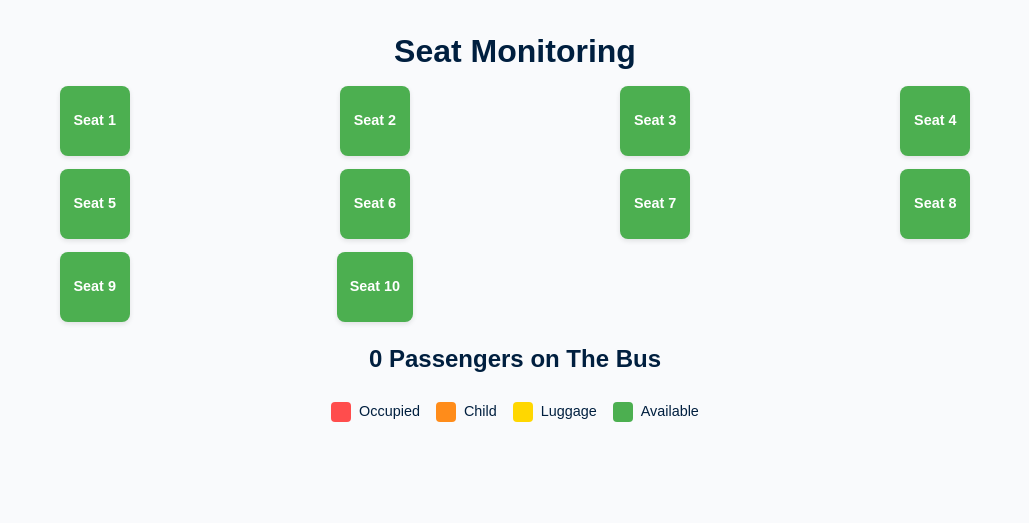
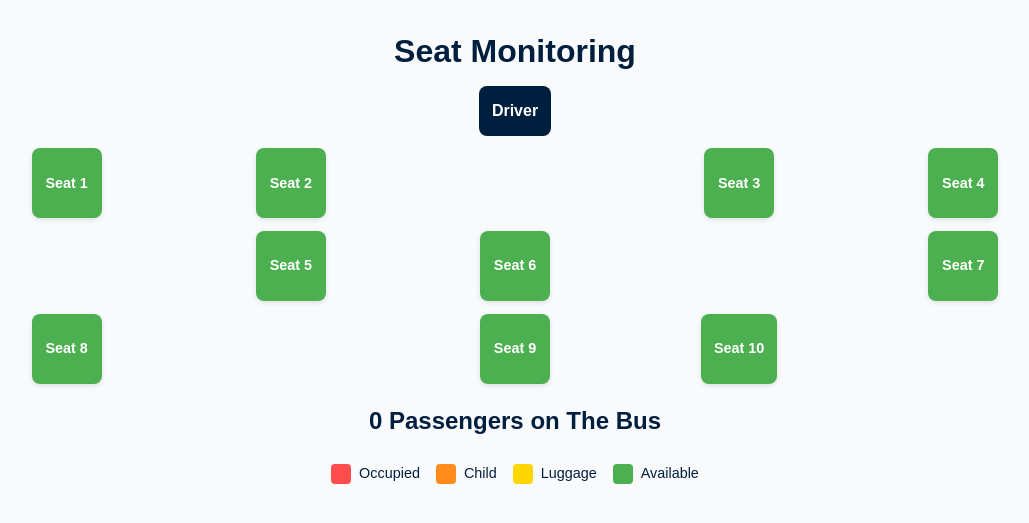
Before and after one commit to amurryd/Bus-Tracking-App, a Flask app: page /seat_availability in a window 1280 px wide. Shown: the part 67-590 px from the top of the page, without its empty margins (125-1154 px from the left). Run offline with Flask 3, Linux system fonts and the light colour scheme; some libraries are stand-ins or nearby versions.

Commit message:
Update seat_availability.html

```diff
--- a/Bus Seat Tracking/templates/seat_availability.html
+++ b/Bus Seat Tracking/templates/seat_availability.html
@@ -19,13 +19,22 @@
         .seat-monitoring { padding: 2rem 1rem; text-align: center; }
         .seat-monitoring h1 { font-size: 2rem; font-weight: bold; color: #001f3f; margin-bottom: 1rem; }
 
-        /* Seat Grid */
-        .seat-grid {
+        /* Bus Layout Styling */
+        .bus-layout {
             display: grid;
-            grid-template-columns: repeat(4, 1fr);
+            grid-template-columns: repeat(5, 1fr); /* Two seats, aisle, two seats */
             gap: 0.8rem;
             justify-items: center;
             margin-top: 1rem;
+        }
+        .driver-seat {
+            grid-column: span 5;
+            background-color: #001f3f;
+            color: #fff;
+            font-weight: bold;
+            padding: 0.8rem;
+            border-radius: 8px;
+            text-align: center;
         }
 
         /* Seat Styling */
@@ -43,6 +52,9 @@
             min-height: 70px;
             box-shadow: 0px 2px 5px rgba(0, 0, 0, 0.1);
             margin: 0;
+        }
+        .aisle {
+            background-color: #f4f4f9; /* Same as background */
         }
 
         /* Seat Status Colors */
@@ -93,8 +105,12 @@
     <div class="seat-monitoring container">
         <h1>Seat Monitoring</h1>
 
-        <!-- Seat Grid -->
-        <div class="seat-grid" id="seatGrid">
+        <!-- Bus Layout -->
+        <div class="bus-layout" id="seatGrid">
+            <!-- Driver's seat -->
+            <div class="driver-seat">Driver</div>
+
+            <!-- Bus Seats Layout (4 rows with an aisle) -->
             {% for seat, data in seats.items() %}
                 <div id="{{ seat }}" aria-label="Seat {{ loop.index }}"
                      class="seat {% if data.status == 'Terisi' %}
@@ -107,6 +123,7 @@
                               {% endif %}">
                     Seat {{ loop.index }}
                 </div>
+                {% if loop.index % 2 == 0 %}<div class="aisle"></div>{% endif %}
             {% endfor %}
         </div>
 
@@ -148,7 +165,7 @@
 
     // Listen for update_data event from the server
     socket.on('update_data', function (data) {
-        console.clear();  // Clear console for each new update for clarity
+        console.clear();
         console.log("Received update_data:", data);
         const seatData = data.seats;
 
@@ -156,7 +173,6 @@
         for (const [seatId, seatInfo] of Object.entries(seatData)) {
             const seatElement = document.getElementById(seatId);
             if (seatElement) {
-                // Clear existing status classes before adding new ones
                 seatElement.classList.remove('occupied', 'child', 'luggage', 'available');
 
                 // Determine and add appropriate class based on seat info
@@ -179,7 +195,6 @@
     });
 </script>
 
-
 <script async src="https://cdn.jsdelivr.net/npm/bootstrap@5.3.0-alpha3/dist/js/bootstrap.bundle.min.js"></script>
 </body>
 </html>
```
